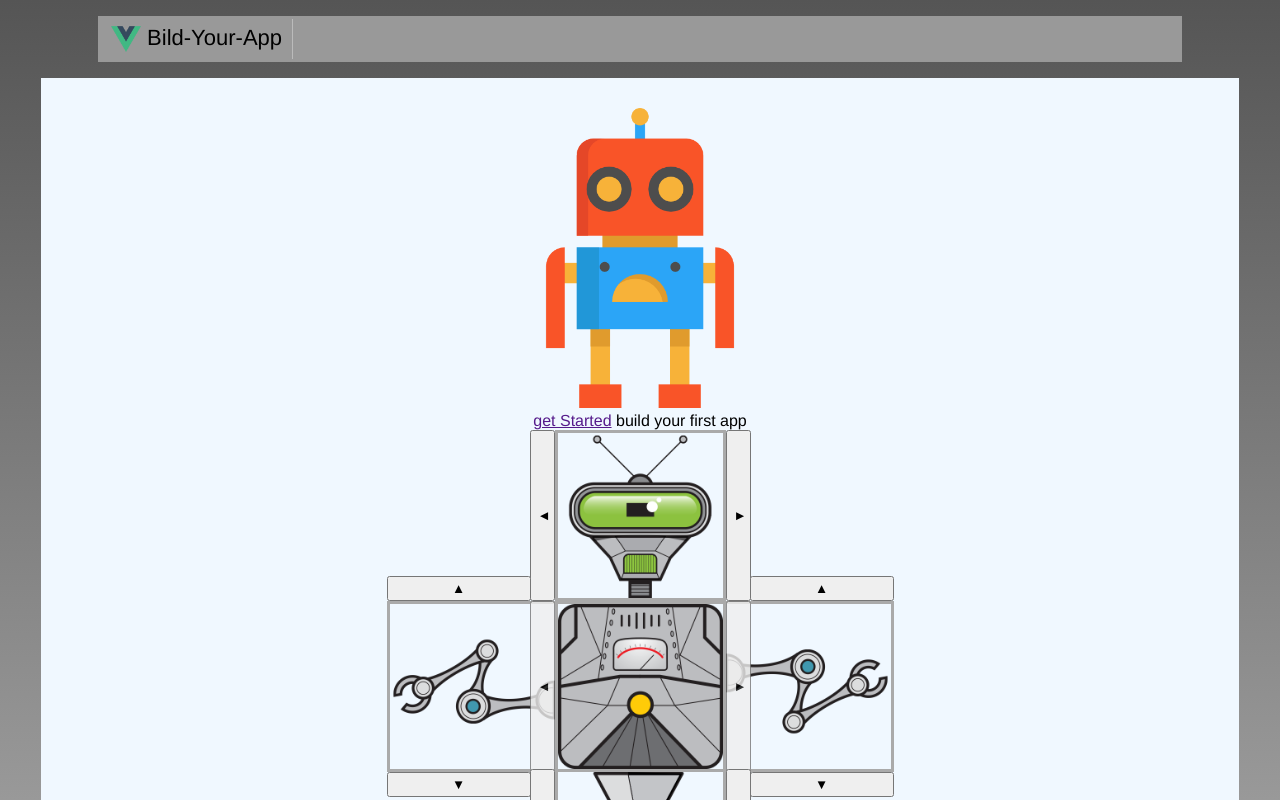
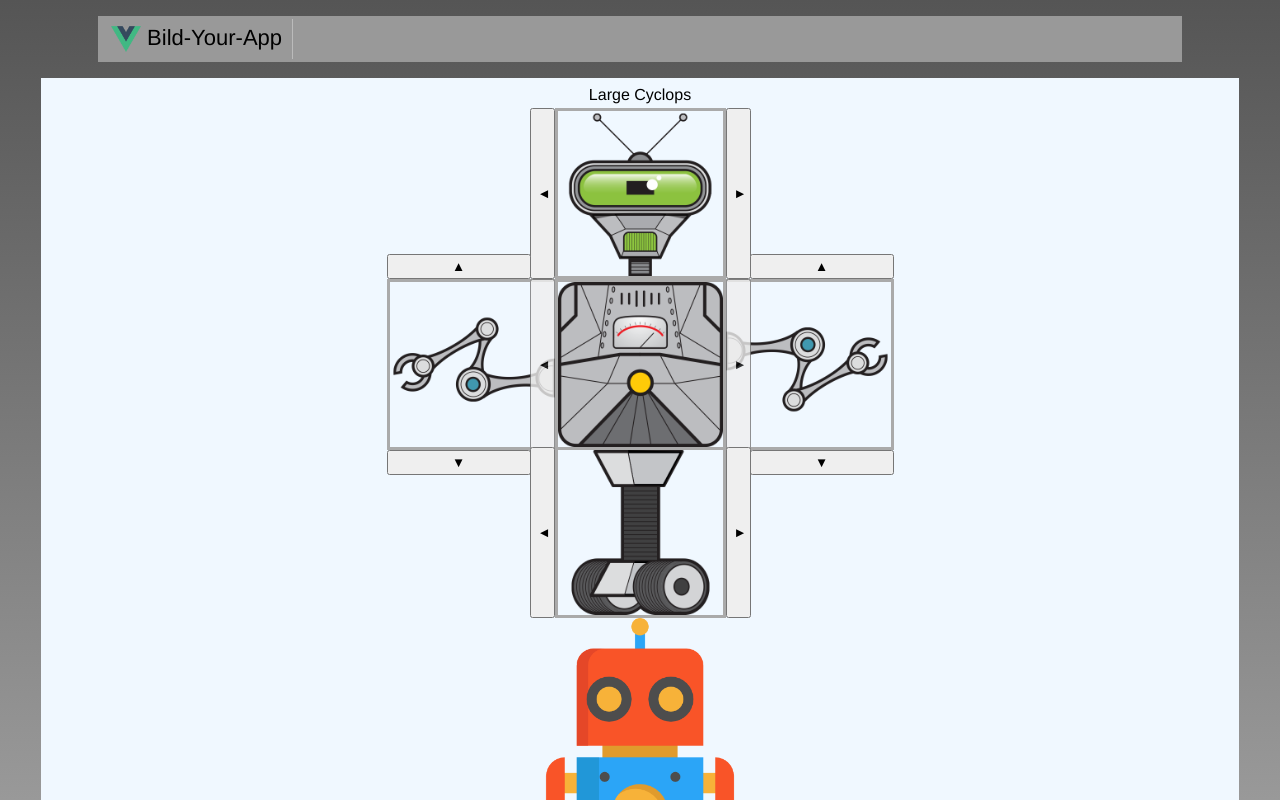
Before and after one commit to AnissaChC/vueJsTest, a Vue app in the folder test-vue-js/: page / in a window 1280 px wide. Shown: the top 800 px of the page. Built offline with nearby package versions, Linux system fonts and the light colour scheme.

Commit message:
netoyage du code en ajoutant le : * computed properties pour ne pas ajouter des logique metier dans la partie template * le : pour remplacer v-bind * le @ pour remplacer le v-on * v-once bind la valeur une seule fois a la recharge de la page

```diff
--- a/test-vue-js/src/App.vue
+++ b/test-vue-js/src/App.vue
@@ -10,8 +10,8 @@
     </nav>
   </header>
   <main>
+    <RobotBuilder/>
     <HomePage/>
-    <RobotBuilder/>
   </main>
 </template>
 
--- a/test-vue-js/src/components/build/RobotBuilder.vue
+++ b/test-vue-js/src/components/build/RobotBuilder.vue
@@ -2,33 +2,36 @@
   <div>
     <div class="top-row">
       <div class="top part">
-        <img v-bind:src="parts.heads[indexHead].src" title="head" alt=""/>
-        <button v-on:click="selectPreviousHead()" class="prev-selector">&#9668;</button>
-        <button v-on:click="selectNextHead()" class="next-selector">&#9658;</button>
+        <div class="robot-name">
+          {{ selectedRobot.heads.title }}
+        </div>
+        <img :src="selectedRobot.heads.src" title="head" alt=""/>
+        <button @click="selectPreviousHead()" class="prev-selector">&#9668;</button>
+        <button @click="selectNextHead()" class="next-selector">&#9658;</button>
       </div>
     </div>
     <div class="middle-row">
       <div class="left part">
-        <img v-bind:src="parts.arms[indexArms].src" title="left arm" alt=""/>
-        <button v-on:click="selectPreviousArm()" class="prev-selector">&#9650;</button>
-        <button v-on:click="selectNextArm()" class="next-selector">&#9660;</button>
+        <img :src="selectedRobot.arm.src" title="left arm" alt=""/>
+        <button @click="selectPreviousArm()" class="prev-selector">&#9650;</button>
+        <button @click="selectNextArm()" class="next-selector">&#9660;</button>
       </div>
       <div class="center part">
-        <img v-bind:src="parts.torsos[indexTorso].src" title="left arm" alt=""/>
-        <button v-on:click="selectPreviousTorso()" class="prev-selector">&#9668;</button>
-        <button v-on:click="selectNextTorso()" class="next-selector">&#9658;</button>
+        <img :src="selectedRobot.torsos.src" title="left arm" alt=""/>
+        <button @click="selectPreviousTorso()" class="prev-selector">&#9668;</button>
+        <button @click="selectNextTorso()" class="next-selector">&#9658;</button>
       </div>
       <div class="right part">
-        <img v-bind:src="parts.arms[indexArms].src" title="left arm" alt=""/>
-        <button v-on:click="selectPreviousArm()" class="prev-selector">&#9650;</button>
-        <button v-on:click="selectNextArm()" class="next-selector">&#9660;</button>
+        <img :src="selectedRobot.arm.src" title="left arm" alt=""/>
+        <button @click="selectPreviousArm()" class="prev-selector">&#9650;</button>
+        <button @click="selectNextArm()" class="next-selector">&#9660;</button>
       </div>
     </div>
     <div class="bottom-row">
       <div class="bottom part">
-        <img v-bind:src="parts.bases[indexBase].src" title="left arm" alt=""/>
-        <button v-on:click="selectPreviousBase()" class="prev-selector">&#9668;</button>
-        <button v-on:click="selectNextBase()" class="next-selector">&#9658;</button>
+        <img :src="selectedRobot.bases.src" title="left arm" alt=""/>
+        <button @click="selectPreviousBase()" class="prev-selector">&#9668;</button>
+        <button @click="selectNextBase()" class="next-selector">&#9658;</button>
       </div>
     </div>
   </div>
@@ -57,6 +60,16 @@ export default {
       indexTorso: 0,
       indexBase: 0,
     };
+  },
+  computed: {
+    selectedRobot() {
+      return {
+        heads: parts.heads[this.indexHead],
+        arm: parts.arms[this.indexArms],
+        torsos: parts.torsos[this.indexTorso],
+        bases: parts.bases[this.indexBase],
+      };
+    },
   },
   methods: {
     selectNextHead() {
@@ -194,4 +207,11 @@ export default {
 .right .next-selector {
   right: -3px;
 }
+
+.robot-name {
+  position: absolute;
+  top: -25px;
+  text-align: center;
+  width: 100%;
+}
 </style>
```
